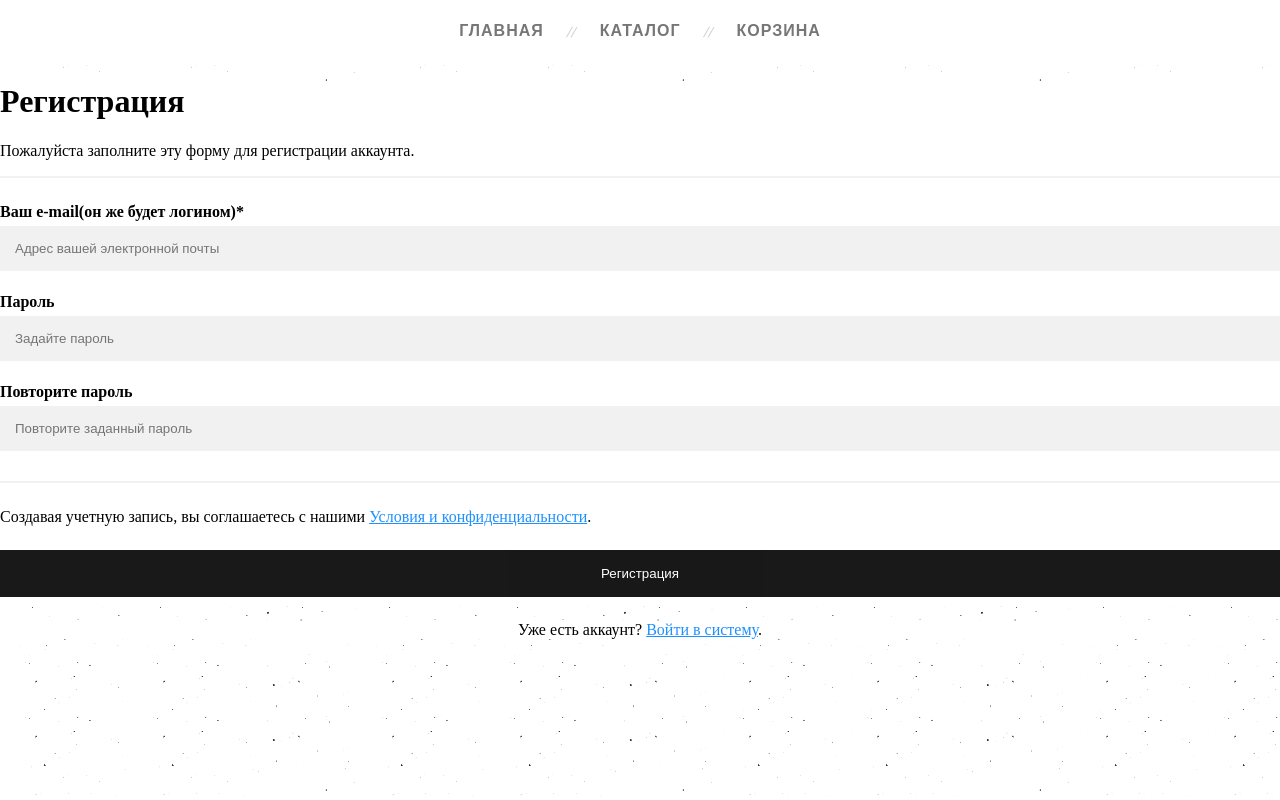
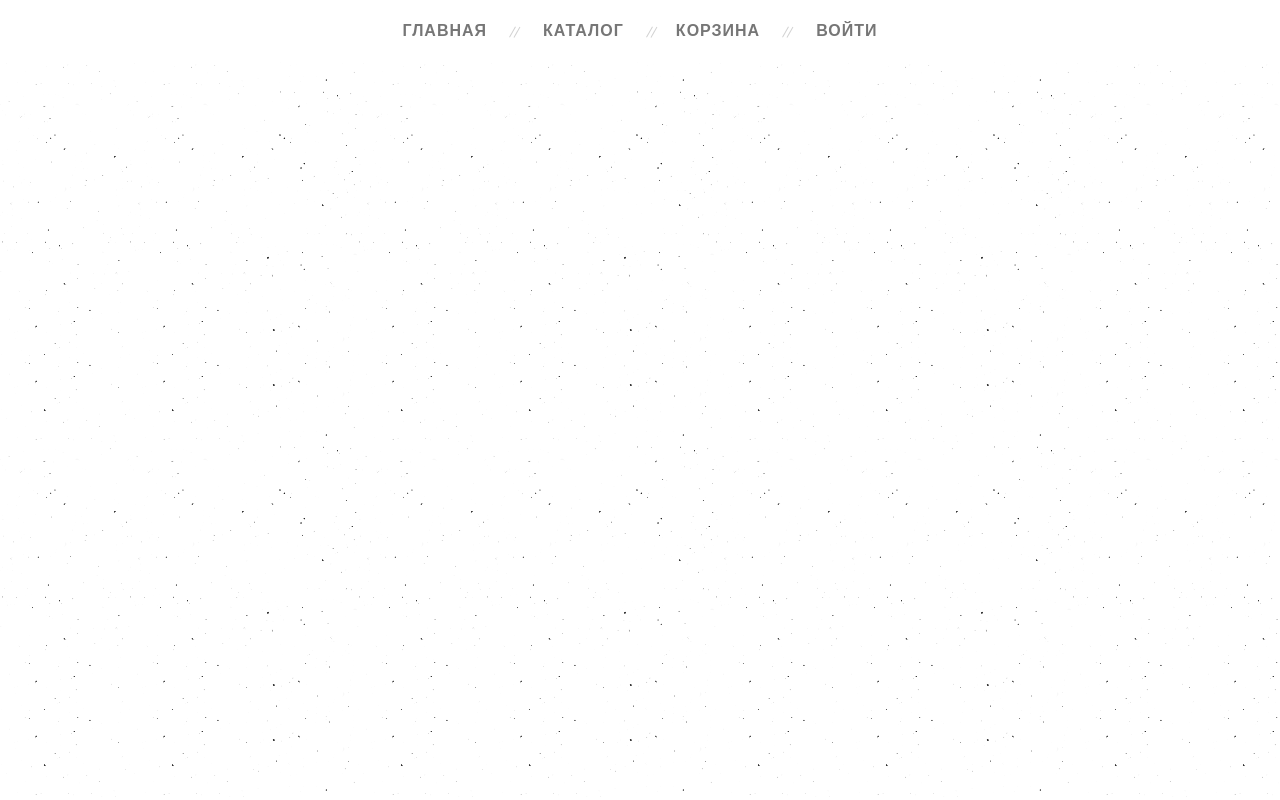
Before and after one commit to ObukhovVladislav/mysait-django, a Django app: page / in a window 1280 px wide. Run offline with Django 3.2, Linux system fonts and the light colour scheme.

Commit message:
mysite-django

```diff
--- a/myproject/myapp/templates/myapp/base.html
+++ b/myproject/myapp/templates/myapp/base.html
@@ -11,15 +11,17 @@
 {% block menu %}
 <nav>
     <ul class="topmenu">
-        <li><a href="/">Главная</a></li>
-        <li><a href="/catalog/" class="down">Каталог</a>
-            <ul class="submenu">
-                <li><a href="">Компьютеры</a></li>
-                <li><a href="">Бытовая техника</a></li>
-                <li><a href="">Смартфоны и гаджеты</a></li>
-            </ul>
+        <li><a href="{% url 'my:index' %}">Главная</a></li>
+        <li><a href="{% url 'my:catalog' %}" class="down">Каталог</a>
+        <li><a href="{% url 'basket' %}">Корзина</a></li>
+        <li><a href="" class="down">Войти</a>
+{#            <ul class="submenu">#}
+{#                <li><a href="">Компьютеры</a></li>#}
+{#                <li><a href="">Бытовая техника</a></li>#}
+{#                <li><a href="">Смартфоны и гаджеты</a></li>#}
+{#            </ul>#}
         </li>
-        <li><a href="/basket/">Корзина</a></li>
+
     </ul>
 </nav>
 {% endblock %}
--- a/myproject/myapp/templates/myapp/catalog.html
+++ b/myproject/myapp/templates/myapp/catalog.html
@@ -6,7 +6,7 @@
         <ul>
             {% for item in categories %}
                 <li>
-                    <h3><a href="{% url 'catalog_page' item.pk %}">
+                    <h3><a href="{% url 'my:catalog_section' item.pk %}">
                         {{ item }}
                     </a></h3>
                 </li>
--- a/myproject/myapp/templates/myapp/catalog_page.html
+++ b/myproject/myapp/templates/myapp/catalog_section.html
@@ -6,7 +6,7 @@
         <ul>
             {% for item in items %}
                 <li>
-                    <h4><a href="{% url 'product_page' item.pk %}">
+                    <h4><a href="{% url 'my:product_page' item.pk %}">
                         {{ item }}
                     </a></h4>
                 </li>
--- a/myproject/myapp/templates/myapp/index.html
+++ b/myproject/myapp/templates/myapp/index.html
@@ -1,28 +1,28 @@
 {% extends 'myapp/base.html' %}
 
 {% block content %}
-<form>
-  <div class="container">
-    <h1>Регистрация</h1>
-    <p>Пожалуйста заполните эту форму для регистрации аккаунта.</p>
-    <hr>
-
-    <label for="email"><b>Ваш e-mail(он же будет логином)*</b></label>
-    <input type="text" placeholder="Адрес вашей электронной почты" name="email" required>
-
-    <label for="psw"><b>Пароль</b></label>
-    <input type="password" placeholder="Задайте пароль" name="psw" required>
-
-    <label for="psw-repeat"><b>Повторите пароль</b></label>
-    <input type="password" placeholder="Повторите заданный пароль" name="psw-repeat" required>
-    <hr>
-    <p>Создавая учетную запись, вы соглашаетесь с нашими <a href="#">Условия и конфиденциальности</a>.</p>
-
-    <button type="submit" class="registerbtn">Регистрация</button>
-  </div>
-
-  <div class="container signin">
-    <p>Уже есть аккаунт? <a href="#">Войти в систему</a>.</p>
-  </div>
-</form>
+{#<form>#}
+{#  <div class="container">#}
+{#    <h1>Регистрация</h1>#}
+{#    <p>Пожалуйста заполните эту форму для регистрации аккаунта.</p>#}
+{#    <hr>#}
+{##}
+{#    <label for="email"><b>Ваш e-mail(он же будет логином)*</b></label>#}
+{#    <input type="text" placeholder="Адрес вашей электронной почты" name="email" required>#}
+{##}
+{#    <label for="psw"><b>Пароль</b></label>#}
+{#    <input type="password" placeholder="Задайте пароль" name="psw" required>#}
+{##}
+{#    <label for="psw-repeat"><b>Повторите пароль</b></label>#}
+{#    <input type="password" placeholder="Повторите заданный пароль" name="psw-repeat" required>#}
+{#    <hr>#}
+{#    <p>Создавая учетную запись, вы соглашаетесь с нашими <a href="#">Условия и конфиденциальности</a>.</p>#}
+{##}
+{#    <button type="submit" class="registerbtn">Регистрация</button>#}
+{#  </div>#}
+{##}
+{#  <div class="container signin">#}
+{#    <p>Уже есть аккаунт? <a href="#">Войти в систему</a>.</p>#}
+{#  </div>#}
+{#</form>#}
 {% endblock %}
--- /dev/null
+++ b/myproject/myapp/urls.py
@@ -0,0 +1,14 @@
+import myapp.views as myapp
+from django.urls import path
+
+app_name = 'myapp'
+
+urlpatterns = [
+    path('', myapp.index, name='index'),
+    path('catalog/', myapp.catalog, name='catalog'),
+
+    path('catalog/category/<int:category_pk>/', myapp.catalog_section, name='catalog_section'),
+
+    path('catalog/product/<int:product_pk>/', myapp.product_page, name='product_page'),
+
+]
--- a/myproject/myapp/views.py
+++ b/myproject/myapp/views.py
@@ -19,17 +19,17 @@ def catalog(request):
     return render(request, 'myapp/catalog.html', context)
 
 
-def catalog_page(request, pk):
-    items = Products.objects.filter(category_id=pk)
+def catalog_section(request, category_pk):
+    items = Products.objects.filter(category_id=category_pk)
     context = {
         'items': items,
         'page_title': 'страница товаров'
     }
-    return render(request, 'myapp/catalog_page.html', context)
+    return render(request, 'myapp/catalog_section.html', context)
 
 
-def product_page(request, pk):
-    product = Products.objects.get(pk=pk)
+def product_page(request, product_pk):
+    product = Products.objects.get(pk=product_pk)
     context = {
         'product': product,
         'page_title': 'страница товара'
--- a/myproject/myproject/urls.py
+++ b/myproject/myproject/urls.py
@@ -15,19 +15,13 @@ Including another URLconf
 """
 import myapp.views as myapp
 from django.contrib import admin
-from django.urls import path
-
+from django.urls import path, include
 
 urlpatterns = [
-    path('', myapp.index, name='index'),
-
-    path('catalog/', myapp.catalog, name='catalog'),
-
-    path('catalog/category/<int:pk>/', myapp.catalog_page, name='catalog_page'),
-
-    path('catalog/product/<int:pk>/', myapp.product_page, name='product_page'),
+    path('', include('myapp.urls', namespace='my')),
 
     path('basket/', myapp.basket, name='basket'),
 
     path('admin/', admin.site.urls),
+
 ]
```
